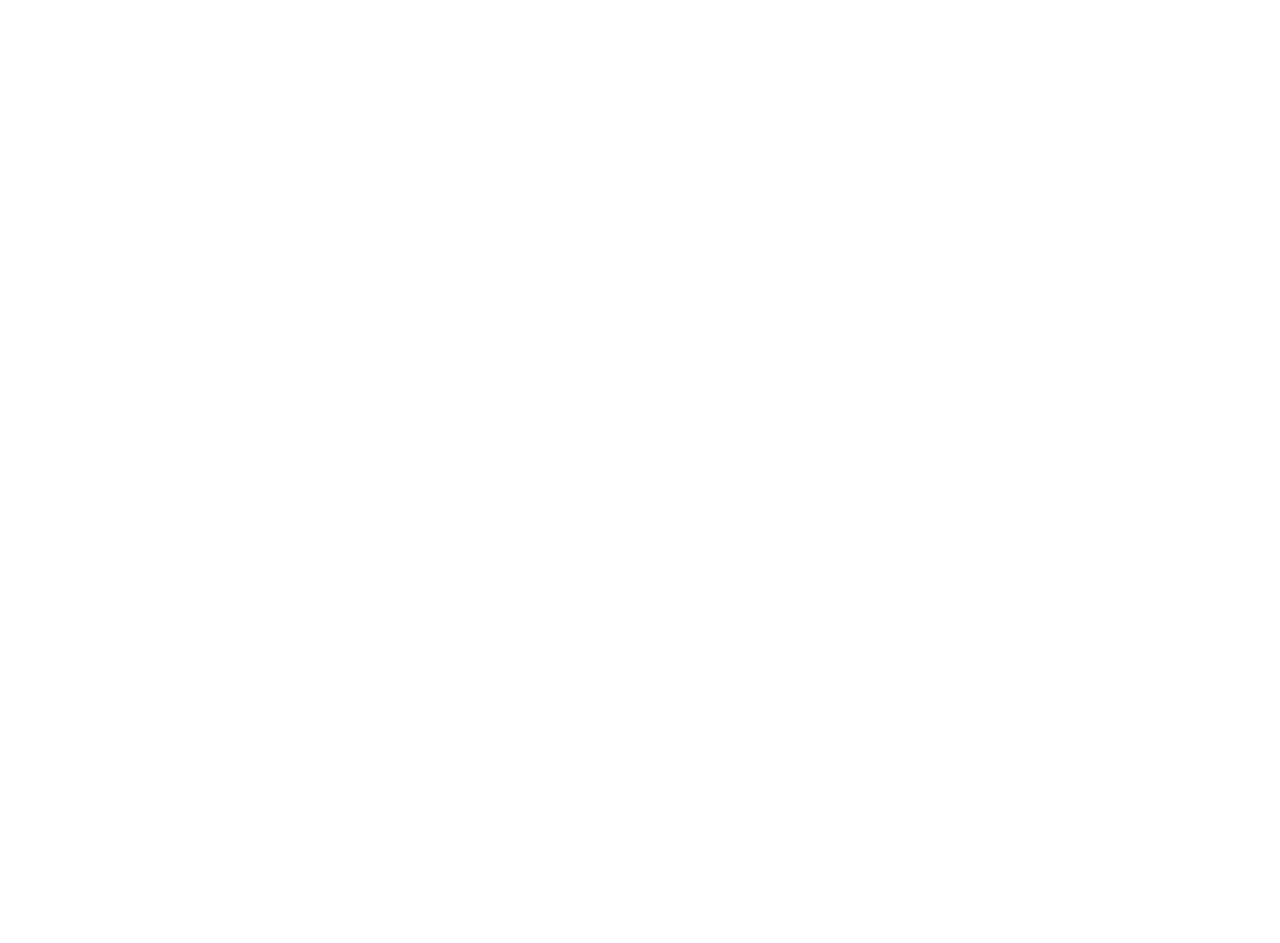
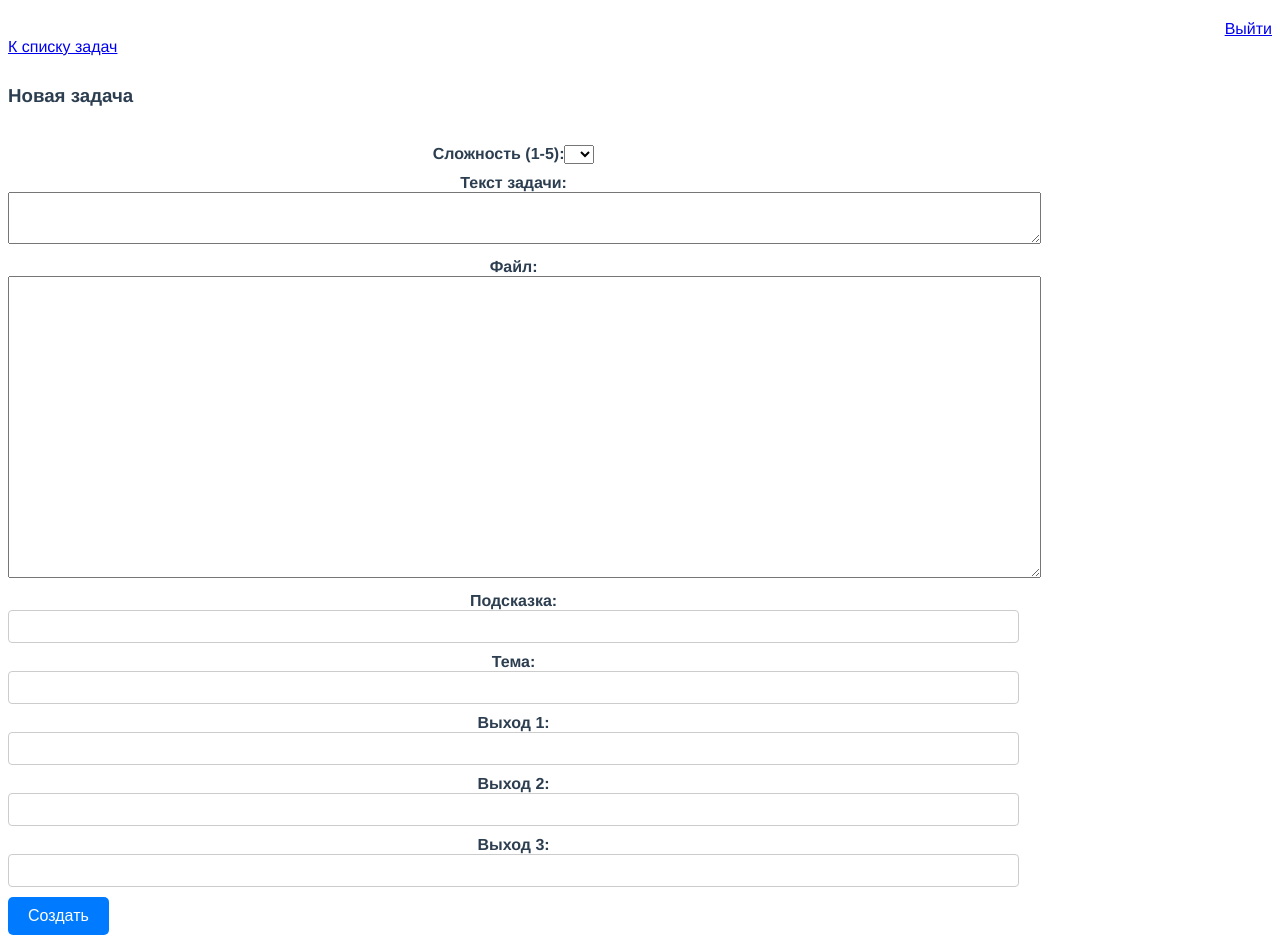
Before and after one commit to Lidzips/vkr, a Vue app in the folder education-app/: page /adminCreate in a window 1280 px wide. Before the commit this address had no page. Before the commit the page ends 800 px from the top, so only its background shows below. Built offline with nearby package versions, Linux system fonts and the light colour scheme.

Commit message:
implemented admin new task creation

```diff
--- a/education-app/src/components/AdminCreate.vue
+++ b/education-app/src/components/AdminCreate.vue
@@ -0,0 +1,164 @@
+<template>
+  <div class="logout">
+    <router-link to="/login">Выйти</router-link>
+  </div>
+
+  <div class="form-container">
+    <div class="task-navigation">
+      <router-link to="/admin">К списку задач</router-link>
+    </div>
+    <div>
+      <h3>Новая задача</h3>
+    </div>
+    <div class="inputs">
+      <p v-if="showResult" :style="{ color: resultColor }">{{ resultText }}</p>
+    </div>
+    <div class="inputs">
+      <label for="complexity">Сложность (1-5):</label>
+      <select id="complexity" v-model="complexity">
+        <option value="1">1</option>
+        <option value="2">2</option>
+        <option value="3">3</option>
+        <option value="4">4</option>
+        <option value="5">5</option>
+      </select>
+    </div>
+
+    <div class="inputs">
+      <label for="taskText">Текст задачи:</label>
+      <textarea id="taskText" v-model="taskText"></textarea>
+    </div>
+
+    <div class="inputs">
+      <label for="file">Файл:</label>
+      <textarea class="codePaste" id="file" v-model="file"></textarea>
+    </div>
+
+    <div class="inputs">
+      <label for="prompt">Подсказка:</label>
+      <input type="text" id="prompt" v-model="prompt" />
+    </div>
+
+    <div class="inputs">
+      <label for="topic">Тема:</label>
+      <input type="text" id="topic" v-model="topic" />
+    </div>
+
+    <div class="inputs">
+      <label for="out1">Выход 1:</label>
+      <input type="text" id="out1" v-model="out1" />
+    </div>
+
+    <div class="inputs">
+      <label for="out2">Выход 2:</label>
+      <input type="text" id="out2" v-model="out2" />
+    </div>
+
+    <div class="inputs">
+      <label for="out3">Выход 3:</label>
+      <input type="text" id="out3" v-model="out3" />
+    </div>
+
+    <div class="buttons">
+      <button class="button check-button" @click="createTask" title="Перезаписать текущие значения">
+        Создать
+      </button>
+    </div>
+  </div>
+</template>
+
+<script>
+import axios from 'axios';
+
+export default {
+    computed: {
+      userData() {
+        return this.$root.userData; // Получение данных пользователя из корневого экземпляра Vue
+      },
+    },
+
+    data() {
+      return {
+        task: null,
+        complexity: null,
+        file: '',
+        prompt: '',
+        topic: '',
+        out1: '',
+        out2: '',
+        out3: '',
+        showResult: false,
+        resultText: "",
+        resultColor: "",
+      };
+    },
+
+    mounted() {
+
+    },
+
+    methods: {
+      createTask() {
+        if (confirm('Вы уверены, что хотите создать новую задачу с текущими значениями?')) {
+          axios.post('http://localhost:8081/task/',
+          { complexity: this.complexity,
+            taskText: this.taskText,
+            file: this.file,
+            prompt: this.prompt,
+            topic: this.topic,
+            out1: this.out1,
+            out2: this.out1,
+            out3: this.out1
+          })
+            .then(response => {
+              console.log(response.data)
+              this.showResult = true;
+              this.resultText = "Данные успешно сохранены";
+              this.resultColor = "green"
+            })
+            .catch(error => {
+              // Обработка ошибки
+              console.error(error);
+              this.showResult = true;
+              this.resultText = "Ошибка сохранения";
+              this.resultColor = "red";
+            });
+        }
+      },
+    },
+  };
+
+</script>
+
+<style>
+  .form-container {
+    display: flex;
+    flex-direction: column;
+    align-items: flex-start;
+    gap: 10px;
+    margin: 0 auto;
+  }
+
+  .form-container label {
+    font-weight: bold;
+  }
+
+  .form-container input[type="text"],
+  .form-container textarea
+  .form-container select {
+    width: 100%;
+    padding: 8px;
+    border: 1px solid #ccc;
+    border-radius: 4px;
+    box-sizing: border-box;
+  }
+
+  .codePaste {
+    height: 280px;
+  }
+
+  .inputs {
+    width: 80%;
+  }
+
+</style>
--- a/education-app/src/components/AdminPage.vue
+++ b/education-app/src/components/AdminPage.vue
@@ -22,6 +22,14 @@
             <p>Задание {{ task.id }}</p>
           </div>
         </div>
+
+      </div>
+      <div class="add-task">
+        <router-link to="/adminCreate">
+          <button class="add-task-button">
+            Добавить задачу
+          </button>
+        </router-link>
       </div>
     </div>
   </template>
@@ -118,4 +126,22 @@
     text-align: center;
     margin-top: 20px;
   }
+
+  .add-task {
+    display: flex;
+    justify-content: center;
+    margin-top: 20px;
+  }
+
+  .add-task-button {
+    padding: 10px;
+    background-color: #007bff;
+    color: #fff;
+    border: none;
+    border-radius: 4px;
+    cursor: pointer;
+    display: flex;
+    align-items: center;
+    font-size: 16px;
+  }
   </style>
--- a/education-app/src/router/index.js
+++ b/education-app/src/router/index.js
@@ -5,6 +5,7 @@
 import TaskDetails from '../components/TaskDetails.vue';
 import AdminPage from '../components/AdminPage.vue';
 import AdminDetails from '../components/AdminDetails.vue';
+import AdminCreate from '../components/AdminCreate.vue';
 
 const routes = [
   {
@@ -32,6 +33,11 @@
     component: AdminPage,
   },
   {
+    path: '/adminCreate',
+    name: 'AdminCreate',
+    component: AdminCreate,
+  },
+  {
     path: '/task/:id',
     name: 'TaskDetails',
     component: TaskDetails,
```
